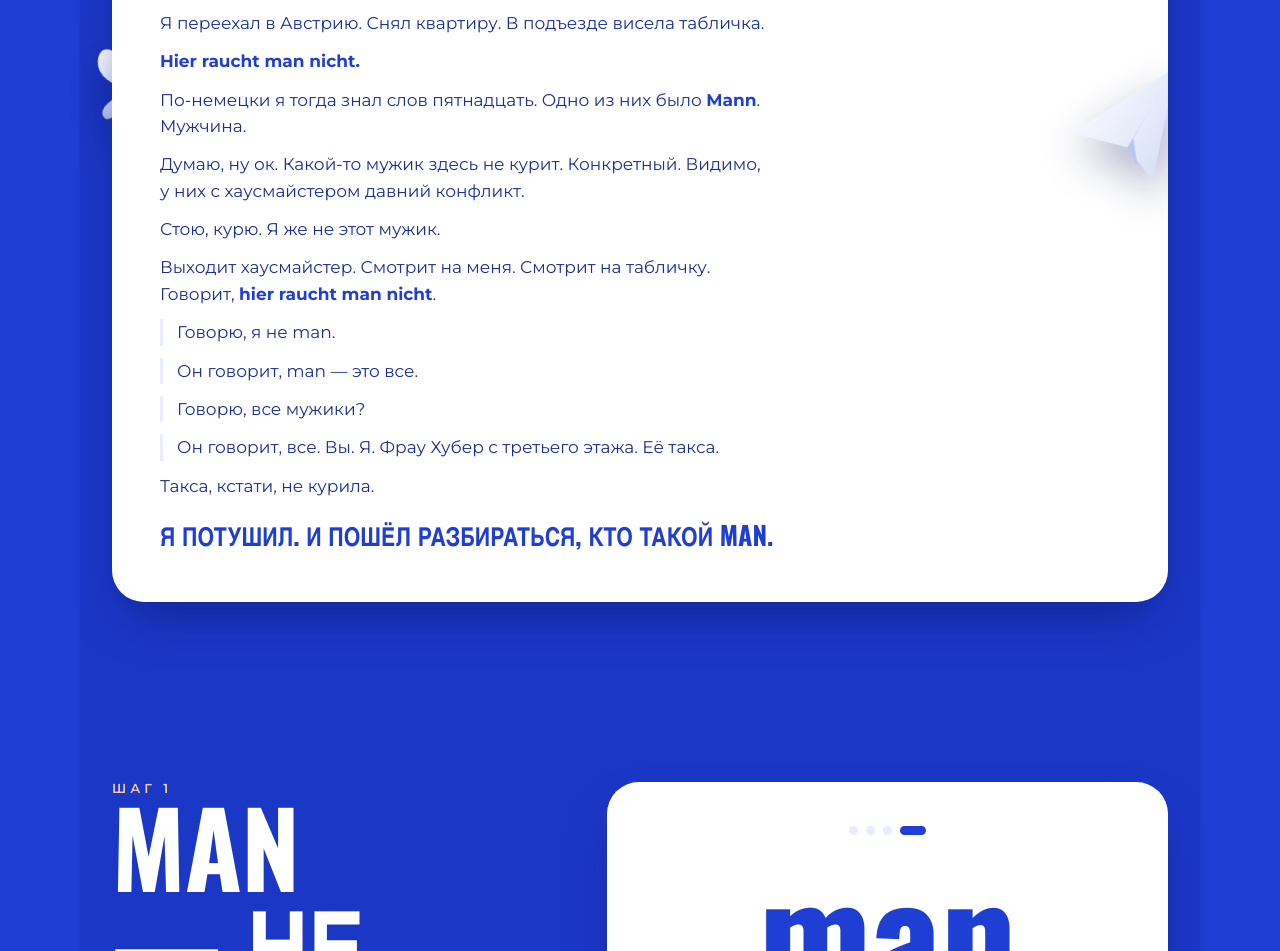
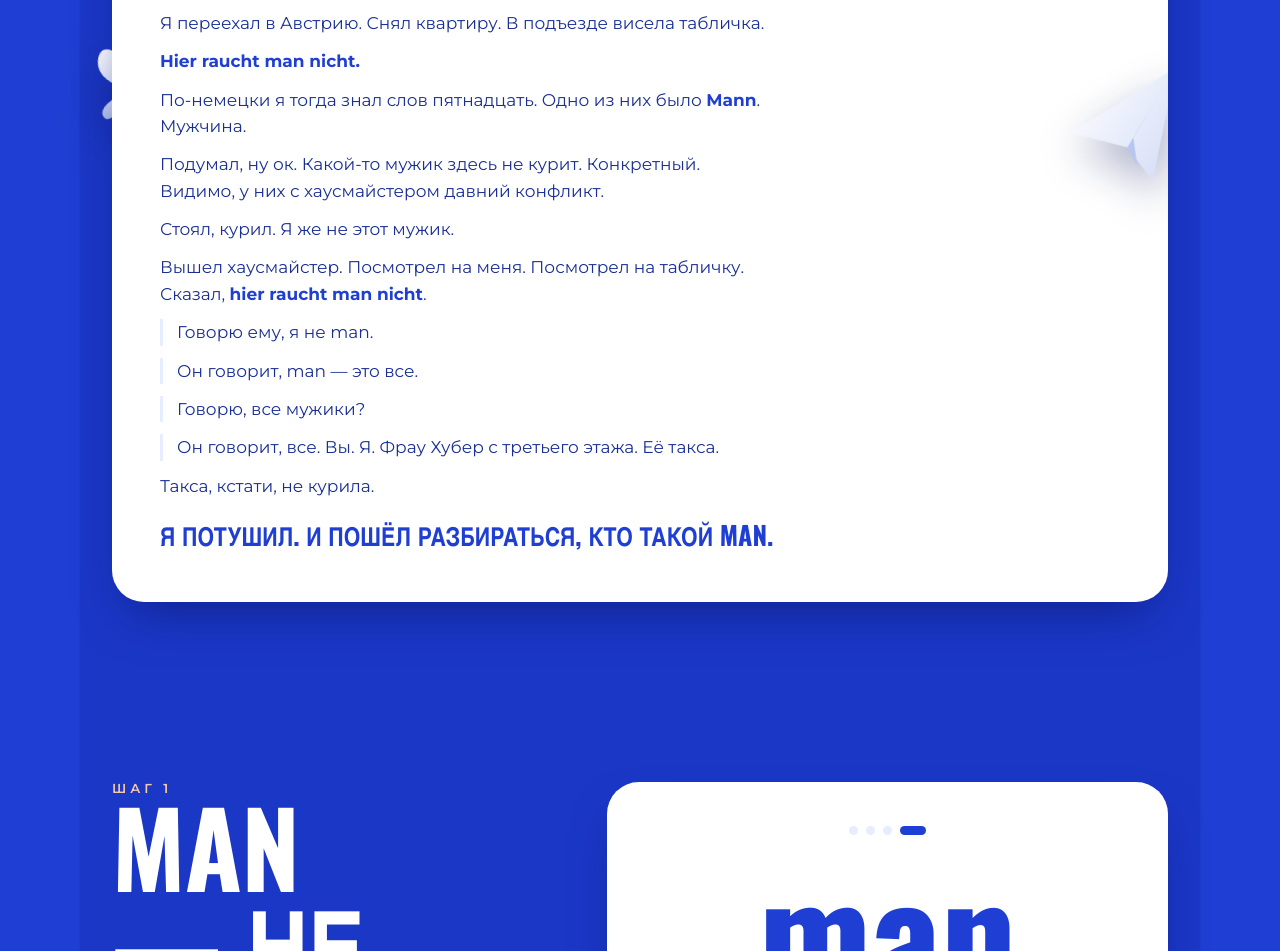
Before and after one commit to stellasdeutsch-dev/man-pronomen, a plain HTML site: page index.html in a window 1280 px wide. Shown: the part 1421-2372 px from the top of the page. Drawn offline with nearby package versions, Linux system fonts and the light colour scheme; animation ran at ten frames a second.

Commit message:
Story: past tense for smoking lines
Co-Authored-By: Claude Opus 5.5 <noreply@anthropic.com>

```diff
--- a/index.html
+++ b/index.html
@@ -542,10 +542,10 @@ p{margin:0 0 14px}
       <p>Я переехал в Австрию. Снял квартиру. В подъезде висела табличка.</p>
       <p><span class="de">Hier raucht man nicht.</span></p>
       <p>По-немецки я тогда знал слов пятнадцать. Одно из них было <span class="de">Mann</span>. Мужчина.</p>
-      <p>Думаю, ну ок. Какой-то мужик здесь не курит. Конкретный. Видимо, у них с хаусмайстером давний конфликт.</p>
-      <p>Стою, курю. Я же не этот мужик.</p>
-      <p>Выходит хаусмайстер. Смотрит на меня. Смотрит на табличку. Говорит, <span class="de">hier raucht man nicht</span>.</p>
-      <p class="say">Говорю, я не man.</p>
+      <p>Подумал, ну ок. Какой-то мужик здесь не курит. Конкретный. Видимо, у них с хаусмайстером давний конфликт.</p>
+      <p>Стоял, курил. Я же не этот мужик.</p>
+      <p>Вышел хаусмайстер. Посмотрел на меня. Посмотрел на табличку. Сказал, <span class="de">hier raucht man nicht</span>.</p>
+      <p class="say">Говорю ему, я не man.</p>
       <p class="say">Он говорит, man — это все.</p>
       <p class="say">Говорю, все мужики?</p>
       <p class="say">Он говорит, все. Вы. Я. Фрау Хубер с третьего этажа. Её такса.</p>
```
